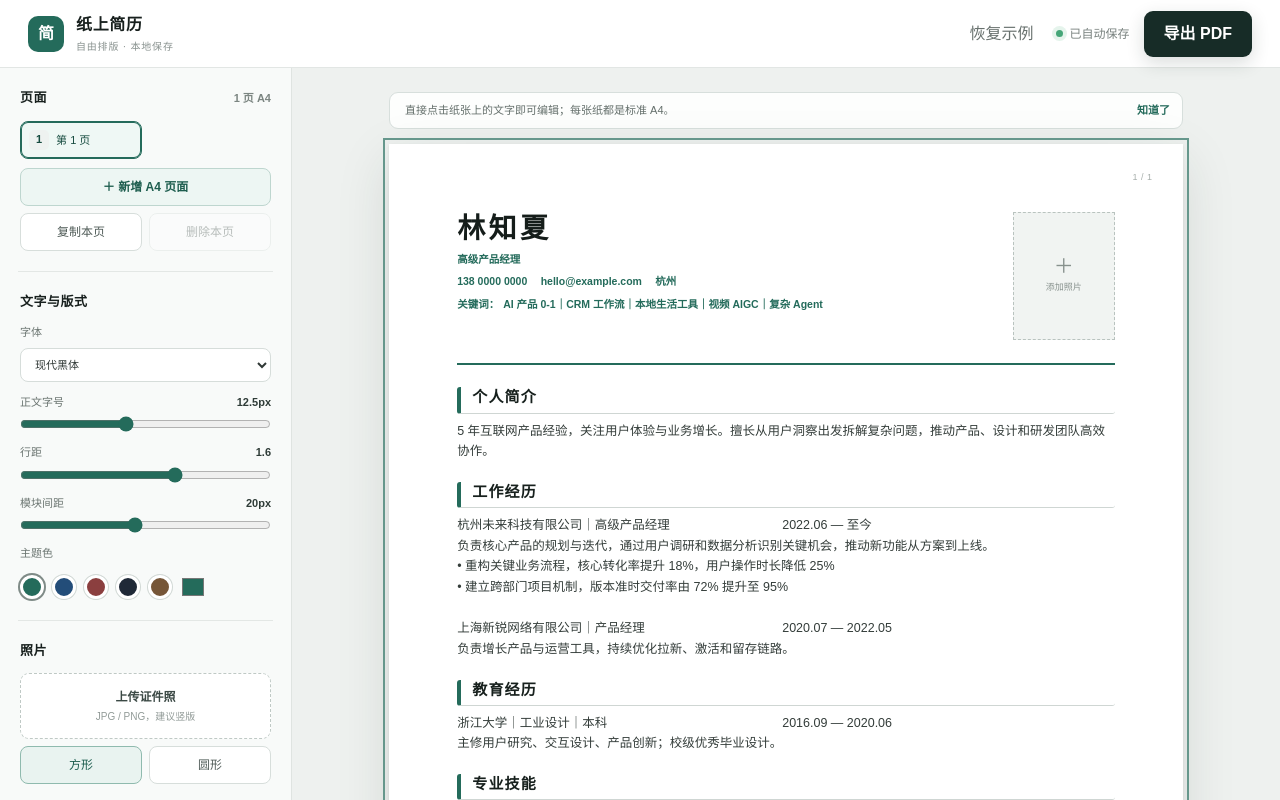
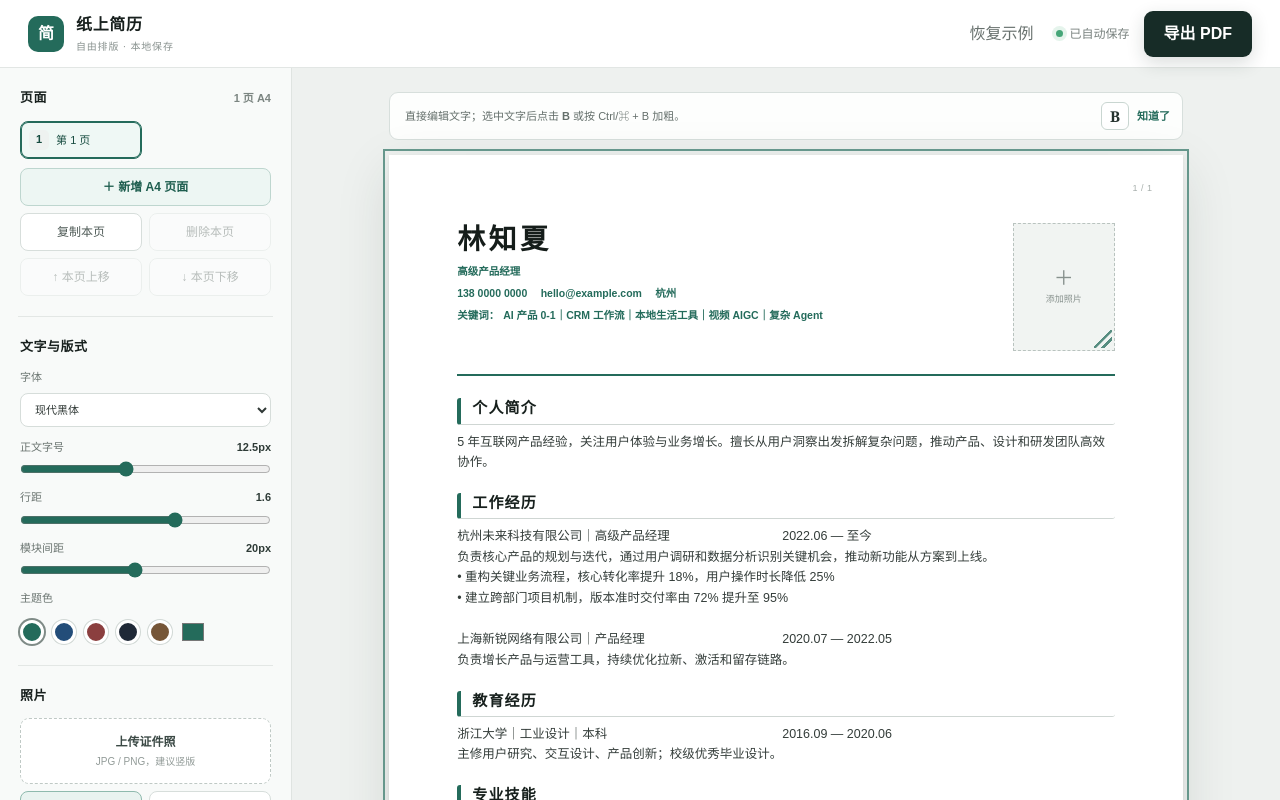
Before and after one commit to HN-mayday/resume-editor, a Next.js app: page / in a window 1280 px wide. Shown: the top 800 px of the page. Built offline with nearby package versions, Linux system fonts and the light colour scheme.

Commit message:
Add rich editing and automatic pagination (#1)
Co-authored-by: mayday <mayday@maydaydeMacBook-Air.local>

```diff
--- a/app/globals.css
+++ b/app/globals.css
@@ -50,6 +50,7 @@ input[type="range"] { width: 100%; accent-color: #246b5b; }
 .photo-upload input, .resume-photo input { display: none; }
 .photo-upload span { font-size: 12px; font-weight: 700; }
 .photo-upload small { color: #929b98; font-size: 10px; margin-top: 3px; }
+.control-help { display: block; margin-top: 8px; color: #8a9490; font-size: 10px; line-height: 1.5; }
 .section-list { display: grid; gap: 6px; margin-bottom: 9px; }
 .section-row { display: flex; align-items: center; justify-content: space-between; padding: 7px 8px 7px 10px; border-radius: 7px; background: #fff; border: 1px solid #e1e5e3; font-size: 11px; }
 .section-row span { overflow: hidden; text-overflow: ellipsis; white-space: nowrap; max-width: 145px; }
@@ -70,6 +71,8 @@ input[type="range"] { width: 100%; accent-color: #246b5b; }
 .canvas-area { min-width: 0; padding: 24px 24px 80px; overflow: auto; background-color: var(--studio); background-image: radial-gradient(#cfd6d2 0.7px, transparent 0.7px); background-size: 18px 18px; }
 .tip-banner { max-width: 794px; margin: 0 auto 15px; display: flex; align-items: center; justify-content: space-between; padding: 9px 12px 9px 15px; border: 1px solid #d7dfdc; border-radius: 9px; background: rgba(255,255,255,.9); color: #65706c; font-size: 11px; }
 .tip-banner button { border: 0; background: transparent; color: #246b5b; font-weight: 700; }
+.tip-banner > div { display: flex; align-items: center; gap: 8px; }
+.tip-banner .bold-button { width: 28px; height: 28px; border: 1px solid #c9d6d1; border-radius: 6px; background: #fff; color: #26332f; font-family: Georgia, serif; font-size: 15px; font-weight: 800; }
 .pages-stack { display: grid; gap: 28px; justify-items: center; }
 .resume-page { width: 210mm; min-height: 297mm; height: 297mm; position: relative; overflow: hidden; background: var(--paper); padding: 18mm 18mm 16mm; box-shadow: 0 16px 50px rgba(32,46,40,.13), 0 1px 3px rgba(32,46,40,.08); font-size: var(--resume-font-size); line-height: var(--resume-line-height); color: #202825; transition: box-shadow .2s, outline .2s; }
 .resume-page.active-page { outline: 2px solid color-mix(in srgb, var(--accent) 70%, white); outline-offset: 4px; }
@@ -79,8 +82,9 @@ input[type="range"] { width: 100%; accent-color: #246b5b; }
 .page-number { position: absolute; right: 8mm; top: 7mm; font-size: 9px; letter-spacing: .06em; color: #a6aeab; }
 .resume-header { min-height: 36mm; display: flex; align-items: flex-start; justify-content: space-between; gap: 24px; padding-bottom: 6mm; border-bottom: 2px solid var(--accent); }
 .identity { flex: 1; min-width: 0; }
-.editable { outline: none; border-radius: 3px; white-space: pre-wrap; }
-.editable *, .resume-role *, .resume-contact *, .resume-keywords * { font-family: inherit !important; font-size: inherit !important; line-height: inherit !important; font-weight: inherit !important; letter-spacing: inherit !important; color: inherit !important; }
+.editable { outline: none; border-radius: 3px; white-space: pre-wrap; overflow-wrap: anywhere; word-break: break-word; }
+.editable *, .resume-role *, .resume-contact *, .resume-keywords * { font-family: inherit !important; font-size: inherit !important; line-height: inherit !important; letter-spacing: inherit !important; color: inherit !important; }
+.editable b, .editable strong { font-weight: 800 !important; }
 .editable:hover { background: color-mix(in srgb, var(--accent) 6%, white); }
 .editable:focus { background: color-mix(in srgb, var(--accent) 9%, white); box-shadow: 0 0 0 2px color-mix(in srgb, var(--accent) 22%, transparent); }
 .resume-name { font-family: inherit; font-size: 28px; font-weight: 800; line-height: 1.2; letter-spacing: .12em; color: #151d1a; }
@@ -90,11 +94,13 @@ input[type="range"] { width: 100%; accent-color: #246b5b; }
 .resume-keywords { display: flex; align-items: flex-start; gap: 4px; margin-top: 7px; }
 .resume-keywords > span { flex: 0 0 auto; }
 .resume-keywords-value { flex: 1; min-width: 0; }
-.resume-photo { flex: 0 0 27mm; width: 27mm; height: 34mm; display: grid; place-items: center; align-content: center; gap: 4px; background: #f1f4f2; border: 1px dashed #b9c3bf; overflow: hidden; cursor: pointer; color: #87918d; }
-.resume-photo.round { height: 27mm; border-radius: 50%; }
+.resume-photo { position: relative; flex: 0 0 auto; min-width: 72px; min-height: 72px; max-width: 220px; max-height: 260px; background: #f1f4f2; border: 1px dashed #b9c3bf; overflow: hidden; color: #87918d; }
+.resume-photo.round { border-radius: 50%; }
+.photo-picker { width: 100%; height: 100%; display: grid; place-items: center; align-content: center; gap: 4px; cursor: pointer; overflow: hidden; }
 .resume-photo img { width: 100%; height: 100%; object-fit: cover; }
 .resume-photo span { font-size: 20px; line-height: 1; }
 .resume-photo small { font-size: 9px; }
+.photo-resize-hint { position: absolute; right: 2px; bottom: 2px; width: 18px; height: 18px; padding: 0; border: 0; cursor: nwse-resize; touch-action: none; background: linear-gradient(135deg, transparent 45%, var(--accent) 46%, var(--accent) 55%, transparent 56%, transparent 68%, var(--accent) 69%, var(--accent) 78%, transparent 79%); opacity: .75; }
 .continuation { display: flex; align-items: baseline; justify-content: space-between; padding-bottom: 5mm; border-bottom: 2px solid var(--accent); }
 .continuation span { font-size: 17px; font-weight: 800; letter-spacing: .1em; }
 .continuation small { color: #78827e; }
@@ -132,4 +138,5 @@ input[type="range"] { width: 100%; accent-color: #246b5b; }
   .resume-page { width: 210mm; height: 297mm; min-height: 297mm; margin: 0; box-shadow: none; outline: none !important; page-break-after: always; break-after: page; }
   .resume-page:last-of-type { page-break-after: auto; break-after: auto; }
   .editable:hover, .editable:focus { background: transparent; box-shadow: none; }
+  .photo-resize-hint { display: none; }
 }
--- a/app/page.tsx
+++ b/app/page.tsx
@@ -14,6 +14,37 @@ type Section = {
 type ResumePage = { id: string; sections: Section[] };
 
 const makeId = () => Math.random().toString(36).slice(2, 9);
+
+function splitRichHtml(html: string, ratio = 0.62) {
+  const source = document.createElement("div");
+  source.innerHTML = html;
+  const textLength = source.textContent?.length ?? 0;
+  if (textLength < 2) return null;
+  const splitAt = Math.max(1, Math.min(textLength - 1, Math.round(textLength * ratio)));
+  const walker = document.createTreeWalker(source, NodeFilter.SHOW_TEXT);
+  let traversed = 0;
+  let node = walker.nextNode();
+  while (node) {
+    const length = node.textContent?.length ?? 0;
+    if (traversed + length >= splitAt) {
+      const offset = splitAt - traversed;
+      const firstRange = document.createRange();
+      firstRange.selectNodeContents(source);
+      firstRange.setEnd(node, offset);
+      const secondRange = document.createRange();
+      secondRange.selectNodeContents(source);
+      secondRange.setStart(node, offset);
+      const first = document.createElement("div");
+      const second = document.createElement("div");
+      first.append(firstRange.cloneContents());
+      second.append(secondRange.cloneContents());
+      return [first.innerHTML, second.innerHTML] as const;
+    }
+    traversed += length;
+    node = walker.nextNode();
+  }
+  return null;
+}
 
 const initialPages: ResumePage[] = [
   {
@@ -63,7 +94,7 @@ function Editable({
   const ref = useRef<HTMLElement>(null);
 
   useEffect(() => {
-    if (ref.current && ref.current.innerText !== value) ref.current.innerText = value;
+    if (ref.current && ref.current.innerHTML !== value) ref.current.innerHTML = value;
   }, [value]);
 
   return (
@@ -75,7 +106,7 @@ function Editable({
       suppressContentEditableWarning
       role="textbox"
       aria-multiline={multiline}
-      onInput={(event) => onChange(event.currentTarget.innerText)}
+      onInput={(event) => onChange(event.currentTarget.innerHTML)}
       onPaste={(event) => {
         event.preventDefault();
         const plainText = event.clipboardData.getData("text/plain");
@@ -85,6 +116,59 @@ function Editable({
         if (!multiline && event.key === "Enter") event.preventDefault();
       }}
     />
+  );
+}
+
+function PhotoEditor({
+  photo,
+  shape,
+  width,
+  height,
+  onPhoto,
+  onResize,
+}: {
+  photo: string;
+  shape: "square" | "round";
+  width: number;
+  height: number;
+  onPhoto: (file?: File) => void;
+  onResize: (width: number, height: number) => void;
+}) {
+  const startResize = (event: React.PointerEvent<HTMLButtonElement>) => {
+    event.preventDefault();
+    event.stopPropagation();
+    const startX = event.clientX;
+    const startY = event.clientY;
+    const startWidth = width;
+    const startHeight = height;
+    const move = (moveEvent: PointerEvent) => {
+      onResize(
+        Math.min(220, Math.max(72, startWidth + moveEvent.clientX - startX)),
+        Math.min(260, Math.max(72, startHeight + moveEvent.clientY - startY)),
+      );
+    };
+    const stop = () => {
+      window.removeEventListener("pointermove", move);
+      window.removeEventListener("pointerup", stop);
+    };
+    window.addEventListener("pointermove", move);
+    window.addEventListener("pointerup", stop, { once: true });
+  };
+
+  return (
+    <div
+      className={`resume-photo ${shape}`}
+      style={{ width, height, flexBasis: width }}
+      title="拖动右下角可缩放照片"
+    >
+      <label className="photo-picker">
+        {/* The image is a local data URL and must remain compatible with static Vite builds. */}
+        {/* eslint-disable-next-line @next/next/no-img-element */}
+        {photo ? <img src={photo} alt="个人照片" /> : <><span>＋</span><small>添加照片</small></>}
+        <input type="file" accept="image/*" onChange={(event) => onPhoto(event.target.files?.[0])} />
+      </label>
+      <button type="button" className="photo-resize-hint" aria-label="拖动缩放照片" onPointerDown={startResize} />
+    </div>
   );
 }
 
@@ -98,6 +182,7 @@ export default function Home() {
   const [accent, setAccent] = useState("#246b5b");
   const [photo, setPhoto] = useState<string>("");
   const [photoShape, setPhotoShape] = useState<"square" | "round">("square");
+  const [photoSize, setPhotoSize] = useState({ width: 102, height: 128 });
   const [showTips, setShowTips] = useState(true);
   const [profileStyles, setProfileStyles] = useState({
     role: { size: 10.5, color: "#246b5b", visible: true },
@@ -116,6 +201,8 @@ export default function Home() {
     if (!saved) return;
     try {
       const data = JSON.parse(saved);
+      // Restoring a client-only draft necessarily hydrates component state after mount.
+      // eslint-disable-next-line react-hooks/set-state-in-effect
       if (data.pages?.length) setPages(data.pages);
       if (data.profile) setProfile(data.profile);
       if (data.profileStyles) setProfileStyles(data.profileStyles);
@@ -126,6 +213,7 @@ export default function Home() {
         setFontFamily(data.settings.fontFamily ?? "sans");
         setAccent(data.settings.accent ?? "#246b5b");
         setPhotoShape(data.settings.photoShape ?? "square");
+        setPhotoSize(data.settings.photoSize ?? { width: 102, height: 128 });
       }
       if (data.photo) setPhoto(data.photo);
     } catch {
@@ -143,7 +231,7 @@ export default function Home() {
             profile,
             profileStyles,
             photo,
-            settings: { fontSize, lineHeight, sectionGap, fontFamily, accent, photoShape },
+            settings: { fontSize, lineHeight, sectionGap, fontFamily, accent, photoShape, photoSize },
           }),
         );
       } catch {
@@ -151,7 +239,7 @@ export default function Home() {
       }
     }, 300);
     return () => window.clearTimeout(timer);
-  }, [pages, profile, profileStyles, photo, fontSize, lineHeight, sectionGap, fontFamily, accent, photoShape]);
+  }, [pages, profile, profileStyles, photo, fontSize, lineHeight, sectionGap, fontFamily, accent, photoShape, photoSize]);
 
   const updateSection = (pageIndex: number, sectionId: string, patch: Partial<Section>) => {
     setPages((current) =>
@@ -187,6 +275,48 @@ export default function Home() {
     );
   };
 
+  const movePage = (direction: -1 | 1) => {
+    const target = activePage + direction;
+    if (target < 0 || target >= pages.length) return;
+    setPages((current) => {
+      const next = [...current];
+      [next[activePage], next[target]] = [next[target], next[activePage]];
+      return next;
+    });
+    setActivePage(target);
+  };
+
+  useEffect(() => {
+    const frame = window.requestAnimationFrame(() => {
+      const pageElements = Array.from(document.querySelectorAll<HTMLElement>(".resume-page"));
+      const overflowIndex = pageElements.findIndex((page) => page.scrollHeight > page.clientHeight + 2);
+      if (overflowIndex < 0) return;
+
+      setPages((current) => {
+        const sourcePage = current[overflowIndex];
+        if (!sourcePage?.sections.length) return current;
+        const next = current.map((page) => ({ ...page, sections: [...page.sections] }));
+        const source = next[overflowIndex];
+        const last = source.sections[source.sections.length - 1];
+        let carried: Section;
+
+        if (source.sections.length > 1) {
+          carried = source.sections.pop()!;
+        } else {
+          const split = splitRichHtml(last.content);
+          if (!split) return current;
+          source.sections[0] = { ...last, content: split[0] };
+          carried = { ...last, id: makeId(), title: `${last.title.replace(/（续）$/, "")}（续）`, content: split[1] };
+        }
+
+        if (!next[overflowIndex + 1]) next.push({ id: `page-${makeId()}`, sections: [] });
+        next[overflowIndex + 1].sections.unshift(carried);
+        return next;
+      });
+    });
+    return () => window.cancelAnimationFrame(frame);
+  }, [pages, fontSize, lineHeight, sectionGap, fontFamily, photoSize, profile, profileStyles]);
+
   const removeSection = (sectionId: string) => {
     setPages((current) => current.map((page, index) => index === activePage ? { ...page, sections: page.sections.filter((section) => section.id !== sectionId) } : page));
   };
@@ -205,8 +335,12 @@ export default function Home() {
 
   const deletePage = () => {
     if (pages.length === 1) return;
-    setPages((current) => current.filter((_, index) => index !== activePage));
-    setActivePage((current) => Math.max(0, current - 1));
+    const deletedIndex = activePage;
+    setPages((current) => {
+      const next = current.filter((_, index) => index !== deletedIndex);
+      setActivePage(Math.min(deletedIndex, next.length - 1));
+      return next;
+    });
   };
 
   const handlePhoto = (file?: File) => {
@@ -232,6 +366,8 @@ export default function Home() {
       keywords: { size: 10.5, color: "#246b5b", visible: true },
     });
     setPhoto("");
+    setPhotoShape("square");
+    setPhotoSize({ width: 102, height: 128 });
     window.localStorage.removeItem("resume-studio-draft");
   };
 
@@ -265,6 +401,10 @@ export default function Home() {
               <button onClick={duplicatePage}>复制本页</button>
               <button onClick={deletePage} disabled={pages.length === 1}>删除本页</button>
             </div>
+            <div className="split-buttons">
+              <button onClick={() => movePage(-1)} disabled={activePage === 0}>↑ 本页上移</button>
+              <button onClick={() => movePage(1)} disabled={activePage === pages.length - 1}>↓ 本页下移</button>
+            </div>
           </section>
 
           <section className="panel-section">
@@ -293,6 +433,9 @@ export default function Home() {
               <button className={photoShape === "square" ? "selected-control" : ""} onClick={() => setPhotoShape("square")}>方形</button>
               <button className={photoShape === "round" ? "selected-control" : ""} onClick={() => setPhotoShape("round")}>圆形</button>
             </div>
+            <label className="range-label"><span>照片宽度 <b>{photoSize.width}px</b></span><input type="range" min="72" max="220" step="2" value={photoSize.width} onChange={(e) => setPhotoSize((size) => ({ ...size, width: Number(e.target.value) }))} /></label>
+            <label className="range-label"><span>照片高度 <b>{photoSize.height}px</b></span><input type="range" min="72" max="260" step="2" value={photoSize.height} onChange={(e) => setPhotoSize((size) => ({ ...size, height: Number(e.target.value) }))} /></label>
+            <small className="control-help">也可以直接拖动照片右下角自由缩放</small>
           </section>
 
           <section className="panel-section">
@@ -343,10 +486,10 @@ export default function Home() {
         </aside>
 
         <section className="canvas-area">
-          {showTips && <div className="tip-banner"><span>直接点击纸张上的文字即可编辑；每张纸都是标准 A4。</span><button onClick={() => setShowTips(false)}>知道了</button></div>}
+          {showTips && <div className="tip-banner"><span>直接编辑文字；选中文字后点击 <b>B</b> 或按 Ctrl/⌘ + B 加粗。</span><div><button className="bold-button" aria-label="加粗选中文字" title="加粗选中文字" onMouseDown={(event) => { event.preventDefault(); document.execCommand("bold"); }}>B</button><button onClick={() => setShowTips(false)}>知道了</button></div></div>}
           <div className="pages-stack" style={{ "--resume-font-size": `${fontSize}px`, "--resume-line-height": lineHeight, "--section-gap": `${sectionGap}px`, "--accent": accent } as React.CSSProperties}>
             {pages.map((page, pageIndex) => (
-              <article key={page.id} className={`resume-page font-${fontFamily} ${pageIndex === activePage ? "active-page" : ""}`} onClick={() => setActivePage(pageIndex)}>
+              <article key={page.id} data-page-id={page.id} className={`resume-page font-${fontFamily} ${pageIndex === activePage ? "active-page" : ""}`} onClick={() => setActivePage(pageIndex)}>
                 <div className="page-number">{pageIndex + 1} / {pages.length}</div>
                 {pageIndex === 0 && (
                   <header className="resume-header">
@@ -363,13 +506,17 @@ export default function Home() {
                         />
                       </div>}
                     </div>
-                    <label className={`resume-photo ${photoShape}`}>
-                      {photo ? <img src={photo} alt="个人照片" /> : <><span>＋</span><small>添加照片</small></>}
-                      <input type="file" accept="image/*" onChange={(e) => handlePhoto(e.target.files?.[0])} />
-                    </label>
+                    <PhotoEditor
+                      photo={photo}
+                      shape={photoShape}
+                      width={photoSize.width}
+                      height={photoSize.height}
+                      onPhoto={handlePhoto}
+                      onResize={(width, height) => setPhotoSize({ width, height })}
+                    />
                   </header>
                 )}
-                {pageIndex > 0 && <div className="continuation"><span>{profile.name}</span><small>{profile.role} · 续页 {pageIndex + 1}</small></div>}
+                {pageIndex > 0 && <div className="continuation"><span dangerouslySetInnerHTML={{ __html: profile.name }} /><small><span dangerouslySetInnerHTML={{ __html: profile.role }} /> · 续页 {pageIndex + 1}</small></div>}
                 <div className="resume-sections">
                   {page.sections.map((section) => (
                     <section className="resume-section" key={section.id}>
@@ -378,7 +525,7 @@ export default function Home() {
                     </section>
                   ))}
                 </div>
-                <footer className="resume-footer">{profile.name} · 个人简历</footer>
+                <footer className="resume-footer"><span dangerouslySetInnerHTML={{ __html: profile.name }} /> · 个人简历</footer>
               </article>
             ))}
             <button className="add-page-card" onClick={addPage}><span>＋</span><strong>添加下一页</strong><small>新建一张标准 A4 页面</small></button>
```
